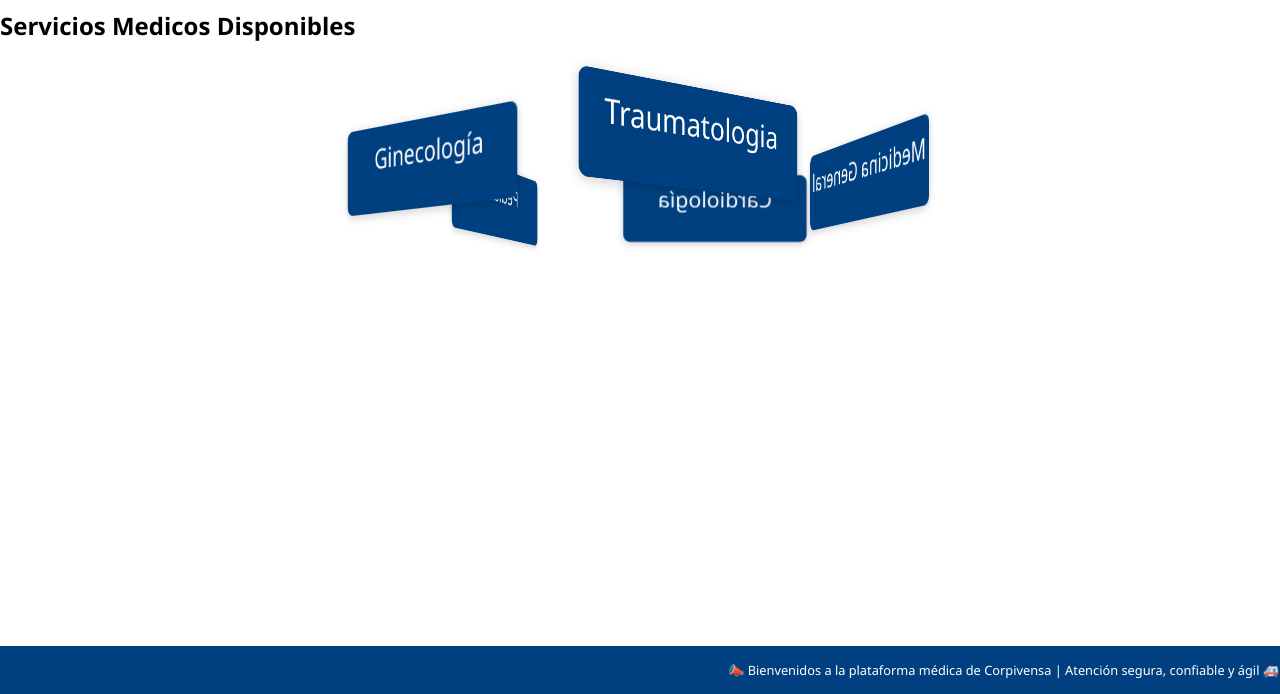
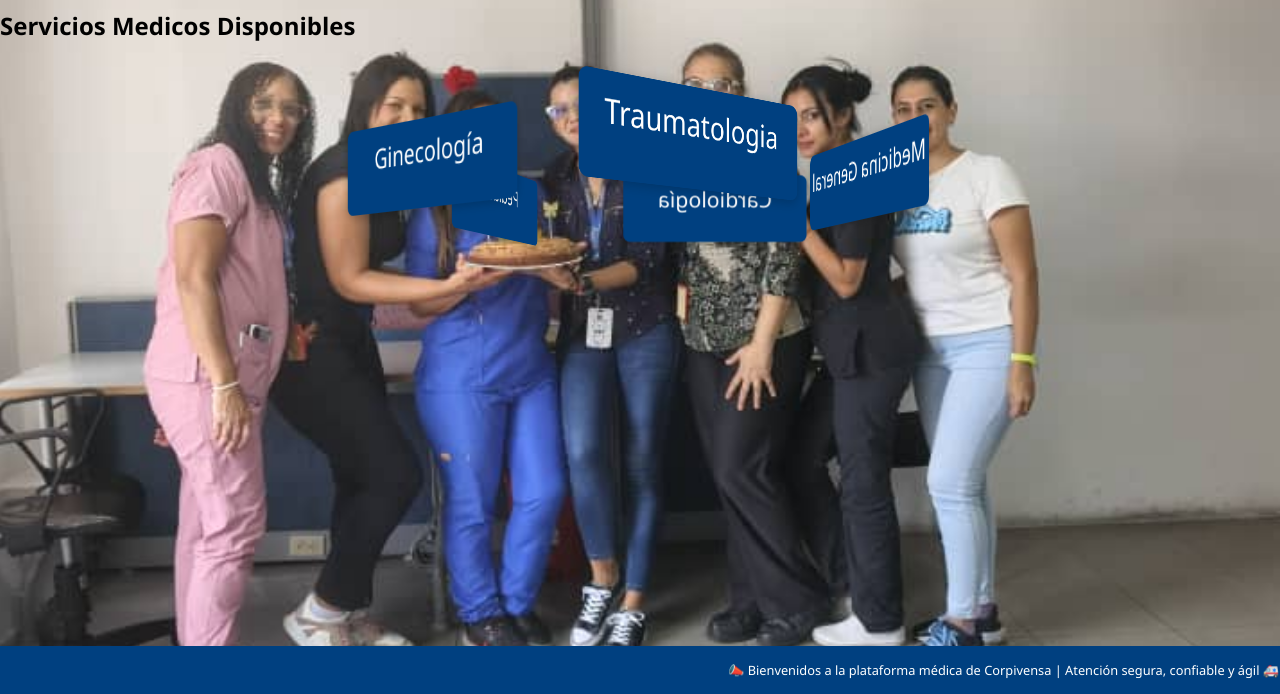
Before and after one commit to eliezerpolidor/CorpivensaSalud, a plain HTML site: page HtmlCss/index.html in a window 1280 px wide. Shown: the part 106-800 px from the top of the page. Drawn offline with nearby package versions, Linux system fonts and the light colour scheme; the site is published under a folder, as on GitHub Pages, so addresses that start at the root find nothing.

Commit message:
agregue archivo

```diff
--- a/HtmlCss/css/stylesheet.css
+++ b/HtmlCss/css/stylesheet.css
@@ -7,7 +7,7 @@ html, body {
   padding: 0;
   height: 100%;
   /*font-family: 'Roboto', sans-serif; */
-  background-image: url('/HtmlCss/img/trabajadores.jpg');
+  background-image: url('./trabajadores.jpg');
   background-repeat: no-repeat;
   background-position: center;
   background-size: cover;
```
Also changed, not shown: HtmlCss/css/trabajadores.jpg (added).
